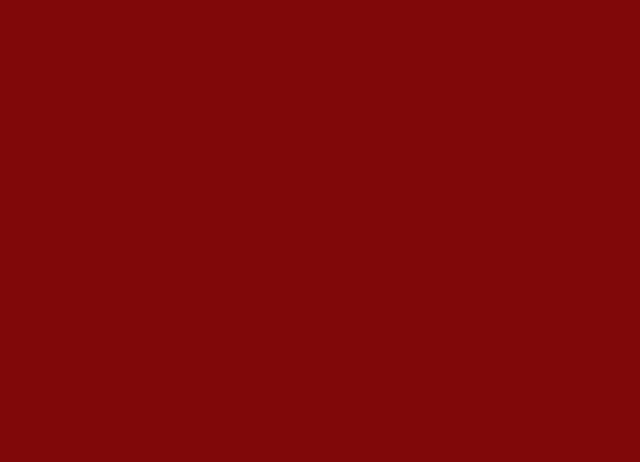
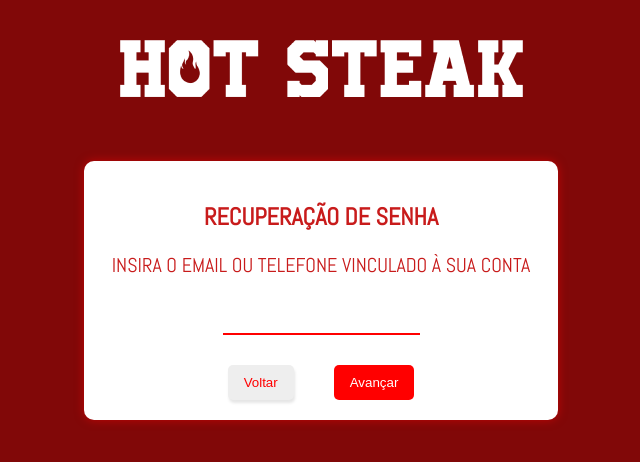
Before and after one commit to Hamburgueria-Hot-Steak/hot-steak, a React (Create React App) app: page /TelaRecuperacaoSenha in a window 1280 px wide. Before the commit this address had no page. Shown: the top 462 px of the page, without its empty margins (319-959 px from the left). Built offline with nearby package versions, Linux system fonts and the light colour scheme; a web font is replaced by a local one.

Commit message:
Initial Commit 🎉

```diff
--- a/src/Routes.js
+++ b/src/Routes.js
@@ -1,11 +1,13 @@
 import React from 'react';
+import { BrowserRouter as Router, Routes, Route, Navigate } from 'react-router-dom';
 import Home from './components/pages/Home';
 import Delivery from './components/pages/Delivery';
 import Sobre from './components/pages/Sobre';
 import Contato from './components/pages/Contato';
 import Login from './components/pages/Login';
 import Cadastro from './components/pages/Cadastro';
-import { BrowserRouter as Router, Routes, Route } from 'react-router-dom';
+import TelaRecuperacaoSenha from './components/pages/TelaRecuperacaoSenha';
+import TelaRecuperacaoSenhaCodigo from './components/pages/TelaRecuperacaoSenhaCodigo';
 
 const AppRoutes = () => {
   return (
@@ -21,9 +23,17 @@ const AppRoutes = () => {
         <Route path="/contato" element={<Contato />} />
         <Route path="/login" element={<Login />} />
         <Route path="/cadastro" element={<Cadastro />} />
+        <Route path="/TelaRecuperacaoSenha" element={<TelaRecuperacaoSenha />} />
+        <Route path="/TelaRecuperacaoSenhaCodigo" element={<TelaRecuperacaoSenhaCodigo />} />
+
+        {/* Adicione a rota de redirecionamento condicional aqui */}
+        <Route
+          path="/TelaRecuperacaoSenha"
+          element={<Navigate to="/TelaRecuperacaoSenhaCodigo" />}
+        />
       </Routes>
     </Router>
   );
-}
+};
 
 export default AppRoutes;
--- a/src/components/pages/Cadastro.css
+++ b/src/components/pages/Cadastro.css
@@ -53,8 +53,19 @@ section {
     align-items: center;
 }
 
-.cadastrar-button,
 .voltar-button {
+    background-color: #EEEEEE;
+    color: red;
+    border: none;
+    padding: 10px 16px; /* Ajustei o padding para manter o tamanho dos botões iguais */
+    border-radius: 5px;
+    cursor: pointer;
+    transition: background-color 0.3s ease;
+    margin-top: 20px;
+    box-shadow: 1px 3px 3px rgba(0, 0, 0, 0.1); /* Adicionei uma pequena sombra */
+}
+
+.cadastrar-button {
     background-color: red;
     color: white;
     border: none;
--- a/src/components/pages/Cadastro.js
+++ b/src/components/pages/Cadastro.js
@@ -143,18 +143,20 @@ function Cadastro() {
           )}
 
         <div className="botoes-form">
-            <button
+          <Link to="/login">
+          <button
+                className="voltar-button"
+            >
+                Voltar
+            </button>
+          </Link>
+
+            <Link to="">
+                <button
                 className="cadastrar-button"
                 onClick={handleCadastrarClick}
-            >
+                >
                 Cadastrar
-            </button>
-
-            <Link to="/Login">
-                <button
-                className="voltar-button"
-                >
-                Voltar
                 </button>
             </Link>
             </div>
--- a/src/components/pages/Home.js
+++ b/src/components/pages/Home.js
@@ -24,15 +24,9 @@ const Home = () => {
           {/* ... Seu conteúdo da página ... */}
         </>
       )}
-      <div className="box-titulo">
-        <img className="hamburguer-topo-pagina" src="./assets/Logo Hamburgueria Hot Steak Miniatura.png" alt="" />
-        <div>
-          <h1 className="titulo1">O MELHOR</h1>
-          <h1 className="titulo2">HAMBÚRGUER</h1>
-          <h1 className="titulo3">DA CIDADE</h1>
-        </div>
+      <div className="promocoes">
+        <img src="./assets/promocao-hamburguer1.png" alt="Promoções" />
       </div>
-
       <h2 id="menu" className="combos-hamburguer">COMBOS</h2>
       <div className="opcoes-hamburguer-container">
           <div className="combos">
@@ -121,10 +115,7 @@ const Home = () => {
                 </div>
               </div>
           <footer>
-            <a>Quem somos</a>
-            <a>Franquias</a>
-            <a>Privacidade</a>
-            <a>Trabalhe Conosco</a>
+            <h1>Contatos</h1>
             <img class="logotipo-hot-steak-miniatura" src="./assets/Logo Hamburgueria Hot Steak Miniatura.png" alt="Logotipo Miniatura Hot Steak" />
           </footer>
       </div>
--- a/src/components/pages/Login.js
+++ b/src/components/pages/Login.js
@@ -96,6 +96,8 @@ const Login = () => {
             Entrar
           </button>
           <div className="links">
+
+            <Link to="/TelaRecuperacaoSenha">
               <a
                 href=""
                 ref={forgotPasswordLinkRef}
@@ -104,6 +106,7 @@ const Login = () => {
               >
                 Esqueci minha senha
               </a>
+            </Link>
 
             <Link to="/Cadastro">
               <a
--- /dev/null
+++ b/src/components/pages/TelaRecuperacaoSenha.css
@@ -0,0 +1,88 @@
+body {
+    margin: 0;
+    padding: 0;
+    font-family: sans-serif;
+    background: rgba(129, 8, 8, 1);
+    background-repeat: no-repeat;
+    background-size: 100%;
+    height: 100vh;
+    display: flex;
+    align-items: top;
+    justify-content: center;
+}
+
+.logotipo-hotsteak {
+    padding: 40px;
+}
+
+.logotipo-hotsteak img {
+    width: 403px;
+    height: 57px;
+    height: auto;
+}
+
+.titulo-recuperacao-senha {
+    font-family: 'Abel';
+    color: #C81B1B;
+}
+
+.txt-inserir-dados {
+    font-family: 'Abel';
+    color: #C81B1B;
+    font-size: 20px;
+}
+
+.voltar-button,
+.cadastrar-button {
+    padding: 10px 16px;
+    border-radius: 5px;
+    cursor: pointer;
+    transition: background-color 0.3s ease;
+}
+
+.aviso-campo-obrigatorio {
+    font-family: 'Abel';
+}
+
+.voltar-button {
+    background-color: #EEEEEE;
+    color: red;
+    border: none;
+    margin-right: 20px;
+    box-shadow: 1px 3px 3px rgba(0, 0, 0, 0.1);
+}
+
+.cadastrar-button {
+    background-color: red;
+    color: white;
+    border: none;
+    margin-left: 20px;
+}
+
+/* Media query para dispositivos com largura de até 600 pixels (exemplo) */
+@media (max-width: 600px) {
+    .logotipo-hotsteak {
+        padding: 15px;
+    }
+
+    .logotipo-hotsteak img {
+        width: 300px;
+        height: 43px;
+        padding: 40px;
+    }
+
+    h1 {
+        font-size: 18px;
+    }
+
+    p {
+        font-size: 16px;
+    }
+
+    .voltar-button,
+    .cadastrar-button {
+        padding: 8px 12px;
+        margin-right: 10px;
+        margin-left: 10px;
+    }
+}
--- /dev/null
+++ b/src/components/pages/TelaRecuperacaoSenha.js
@@ -0,0 +1,76 @@
+import React, { useState } from 'react';
+import Loading from '../../components/loading/Loading';
+import { Link } from 'react-router-dom';
+import '../../components/pages/TelaRecuperacaoSenha.css';
+
+function TelaRecuperacaoSenha() {
+  const [codigo, setCodigo] = useState('');
+  const [showWarning, setShowWarning] = useState(false);
+  const [isLoading, setIsLoading] = useState(false);
+
+  // Função auxiliar para verificar se todos os dados estão preenchidos
+  const dadosPreenchidos = () => {
+    return codigo !== ''; // Adicione outras condições conforme necessário
+  };
+
+  const handleAvancarClick = () => {
+    if (dadosPreenchidos()) {
+        alert('Por favor, preencha os dados.');
+      setShowWarning(false);
+      setIsLoading(true);
+
+      // Simulação de uma operação assíncrona (por exemplo, uma requisição)
+      setTimeout(() => {
+        setIsLoading(false);
+
+        // Verifica se todos os dados estão preenchidos antes de avançar
+        if (dadosPreenchidos()) {
+        } else {
+          alert('Preencha todos os campos antes de avançar.');
+        }
+      }, 2000);
+    } else {
+      setShowWarning(true);
+    }
+  };
+
+  if (isLoading) {
+    return <Loading />;
+  }
+
+  return (
+    <div>
+      <div className="logotipo-hotsteak">
+        <Link to="/home">
+          <img src="./assets/Logotipo Hot Steak.png" alt="Logotipo Hot Steak" />
+        </Link>
+      </div>
+      <section>
+        <h1 className="titulo-recuperacao-senha">RECUPERAÇÃO DE SENHA</h1>
+        <p className="txt-inserir-dados">INSIRA O EMAIL OU TELEFONE VINCULADO À SUA CONTA</p>
+        <input
+          type="text"
+          className="red-input-filled placeholder-small"
+          value={codigo}
+          onChange={(e) => setCodigo(e.target.value)}
+        />
+
+        {showWarning && <p className="aviso-campo-obrigatorio" style={{ color: 'red' }}>Preencha o campo de código!</p>}
+
+        <div className="botoes-tela-recuperacao-senha">
+          <Link to="/login">
+            <button className="voltar-button">Voltar</button>
+          </Link>
+
+          <Link to="/TelaRecuperacaoSenhaCodigo">
+            <button className="cadastrar-button" onClick={handleAvancarClick}>
+              Avançar
+            </button>
+          </Link>
+        </div>
+      </section>
+    </div>
+  );
+}
+
+export default TelaRecuperacaoSenha;
--- /dev/null
+++ b/src/components/pages/TelaRecuperacaoSenhaCodigo.js
@@ -0,0 +1,58 @@
+import React, { useState, useEffect } from 'react';
+import Loading from '../../components/loading/Loading';
+import { Link } from 'react-router-dom';
+import '../../components/pages/TelaRecuperacaoSenha.css';
+
+function TelaRecuperacaoSenha() {
+  const [isLoading, setIsLoading] = useState(true);
+  const [codigo, setCodigo] = useState('');
+  const [showWarning, setShowWarning] = useState(false);
+
+  useEffect(() => {
+    setTimeout(() => {
+      setIsLoading(false);
+    }, 2000);
+  }, []);
+
+  const handleAvancarClick = () => {
+    if (codigo === '') {
+      setShowWarning(true);
+    } else {
+      setShowWarning(false);
+    }
+  };
+
+  if (isLoading) {
+    return <Loading />;
+  }
+
+  return (
+    <section>
+      <h1 className="titulo-recuperacao-senha">RECUPERAÇÃO DE SENHA</h1>
+      <p className="txt-inserir-dados">DIGITE O SEU CÓDIGO DE RECUPERAÇÃO</p>
+      <input
+        type="text"
+        className="red-input-filled placeholder-small"
+        value={codigo}
+        onChange={(e) => setCodigo(e.target.value)}
+      />
+      {showWarning && <p className="aviso-campo-obrigatorio" style={{ color: 'red' }}>Preencha o campo de código!</p>}
+
+      <div className="botoes-tela-recuperacao-senha">
+        <Link to="/Login">
+          <button className="voltar-button">
+            Voltar
+          </button>
+        </Link>
+
+        <Link to="/TelaRecuperacaoSenhaCodigo">
+          <button className="cadastrar-button" onClick={handleAvancarClick}>
+            Avançar
+          </button>
+        </Link>
+      </div>
+    </section>
+  );
+}
+
+export default TelaRecuperacaoSenha;
```
Also changed, not shown: src/components/pages/Home.css (+22 -44 lines), public/assets/promocao-hamburguer1.png (added), src/components/pages/TelaRecuperacaoSenhaCodigo.css (added). Lines whose indentation alone changed are shown as unchanged.
